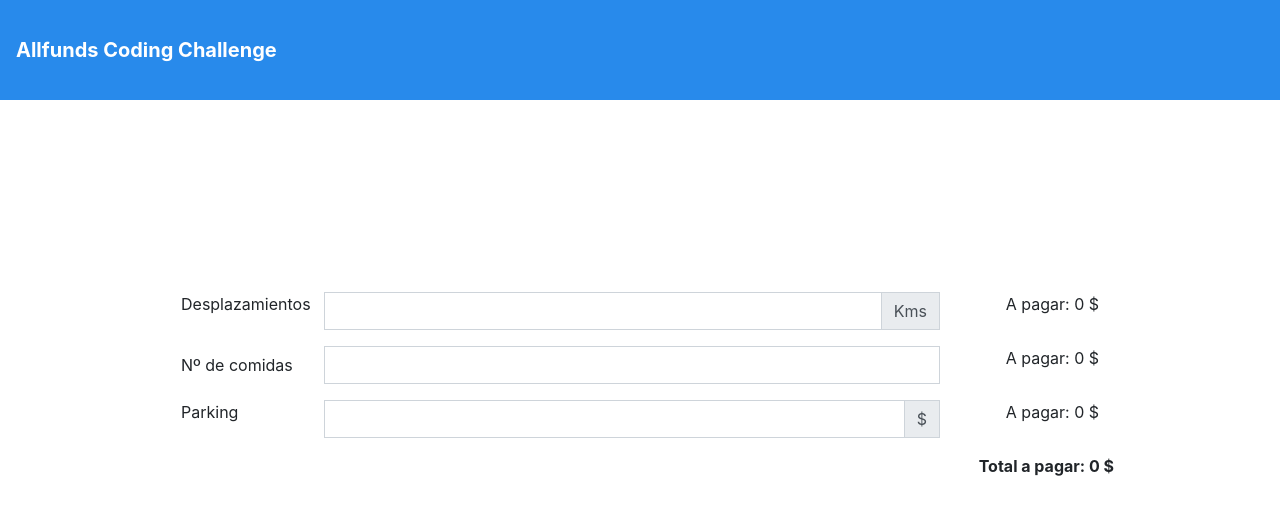
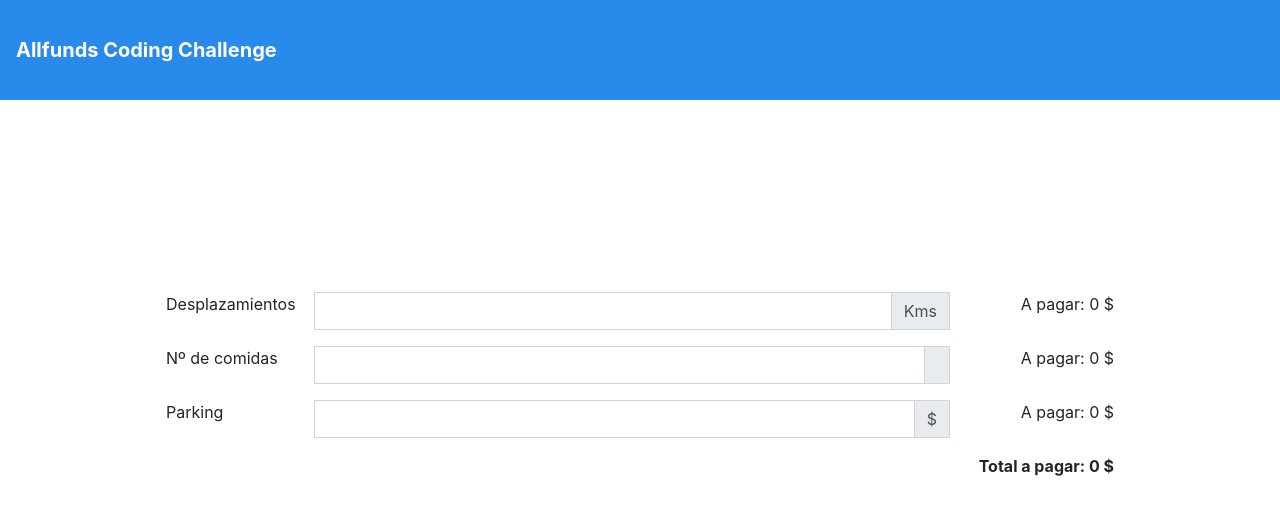
Before and after one commit to Patricia-Defez/Allfunds, a React (Create React App) app in the folder allfunds/: page / in a window 1280 px wide. Shown: the top 514 px of the page. Built offline with nearby package versions, Linux system fonts and the light colour scheme; the HTML template or start-up script is replaced by a standard one.

Commit message:
simplifying form

```diff
--- a/allfunds/src/components/Form.js
+++ b/allfunds/src/components/Form.js
@@ -1,5 +1,5 @@
 import React, { useState } from 'react';
-
+import FormField from './FormField';
 
 
 
@@ -20,57 +20,33 @@
             }
         }
         return toPay
-    }
-
-
-
+    };
 
     const toPayTransp = paying (transportation, 100, 0.12, 0.08)
     const toPayMeal = paying (meal, 3, 10, 6)
     const toPayParking = paying (parking, 20, 1, 0.5)
     const toPayTotal = (toPayTransp * 1) + (toPayMeal * 1) + (toPayParking * 1)
 
-
     return (
-
-
         <div className="box mx-auto p-5">
         <div className="container  p-5">
             <div className=" mx-auto m-5 p-5 ">
-                <div className="input-group  mb-3">
-                    <label for="transportation" className="col-sm-2">Desplazamientos</label>
-                    <input type="text" className={`form-control ${isNaN(transportation) ? 'text-danger is-invalid': ''}`} name="transportation" value={transportation} onChange={e => setTransportation(e.target.value)}/>
-                    <div className="input-group-append">
-                        <span className="input-group-text">Kms</span>
-                    </div>
-                    <span className="col-sm-2 ml-3 text-right">A pagar: { toPayTransp } $</span>
+                <div className="row">
+                    <FormField title="Desplazamientos" name="transportation" role="Kms" vari={toPayTransp}
+                        value={transportation}
+                        onChange={e => setTransportation(e.target.value)}/>
                 </div>
-                {isNaN(transportation) && (
-                    <p className="text-danger">Por favor, introduzca un número válido</p>
-                )}
-
-                <div className="input-group  mb-3">
-                    <label for="meal" className="col-sm-2 col-form-label">Nº de comidas</label>
-                    <input type="text" className={`form-control ${isNaN(meal) ? 'text-danger is-invalid': ''}`} name="meal" onChange={e => setMeal(e.target.value)} value={meal} />
-                    <span className="col-sm-2 ml-3 text-right">A pagar: { toPayMeal } $</span>
+                <div className="row">
+                    <FormField title="Nº de comidas" name="meal" role="" vari={toPayMeal}
+                        value={meal}
+                        onChange={e => setMeal(e.target.value)}/>
                 </div>
-                {isNaN(meal) && (
-                    <p className="text-danger">Por favor, introduzca un número válido</p>
-                )}
-
-                <div className="input-group  mb-3">
-                    <label for="parking" className="col-sm-2">Parking</label>
-                    <input type="text" className={`form-control ${isNaN(parking) ? 'text-danger is-invalid': ''}`} name="parking" onChange={e => setParking(e.target.value)} value={parking} />
-                    <div className="input-group-append">
-                        <span className="input-group-text">$</span>
-                    </div>
-                    <span className="col-sm-2 ml-3 text-right">A pagar: { toPayParking } $</span>
+                <div className="row">
+                    <FormField title="Parking" name="parking" role="$" vari={toPayParking}
+                        value={parking}
+                        onChange={e => setParking(e.target.value)}/>
                 </div>
-                {isNaN(parking) && (
-                    <p className="text-danger">Por favor, introduzca un número válido</p>
-                )}
                 <div className="text-right font-weight-bold">Total a pagar: { toPayTotal } $</div>
-
             </div>
             </div>
         </div>
--- /dev/null
+++ b/allfunds/src/components/FormField.js
@@ -0,0 +1,20 @@
+import React from 'react';
+
+export default (props) => (
+    <div className="input-group  mb-3">
+        <label className="col-sm-2">{props.title}</label>
+        <input
+            type={props.type || "text"}
+            className={`form-control ${isNaN(props.value) ? 'text-danger is-invalid': ''}`}
+            name={props.name}
+            value={props.value}
+            onChange={props.onChange}/>
+        <div className="input-group-append">
+            <span className="input-group-text">{props.role}</span>
+        </div>
+        <span className="col-sm-2 ml-3 text-right">A pagar: { props.vari } $</span>
+        {isNaN(props.value) && (
+            <p className="text-danger">Por favor, introduzca un número válido</p>
+        )}
+    </div>
+);
```
